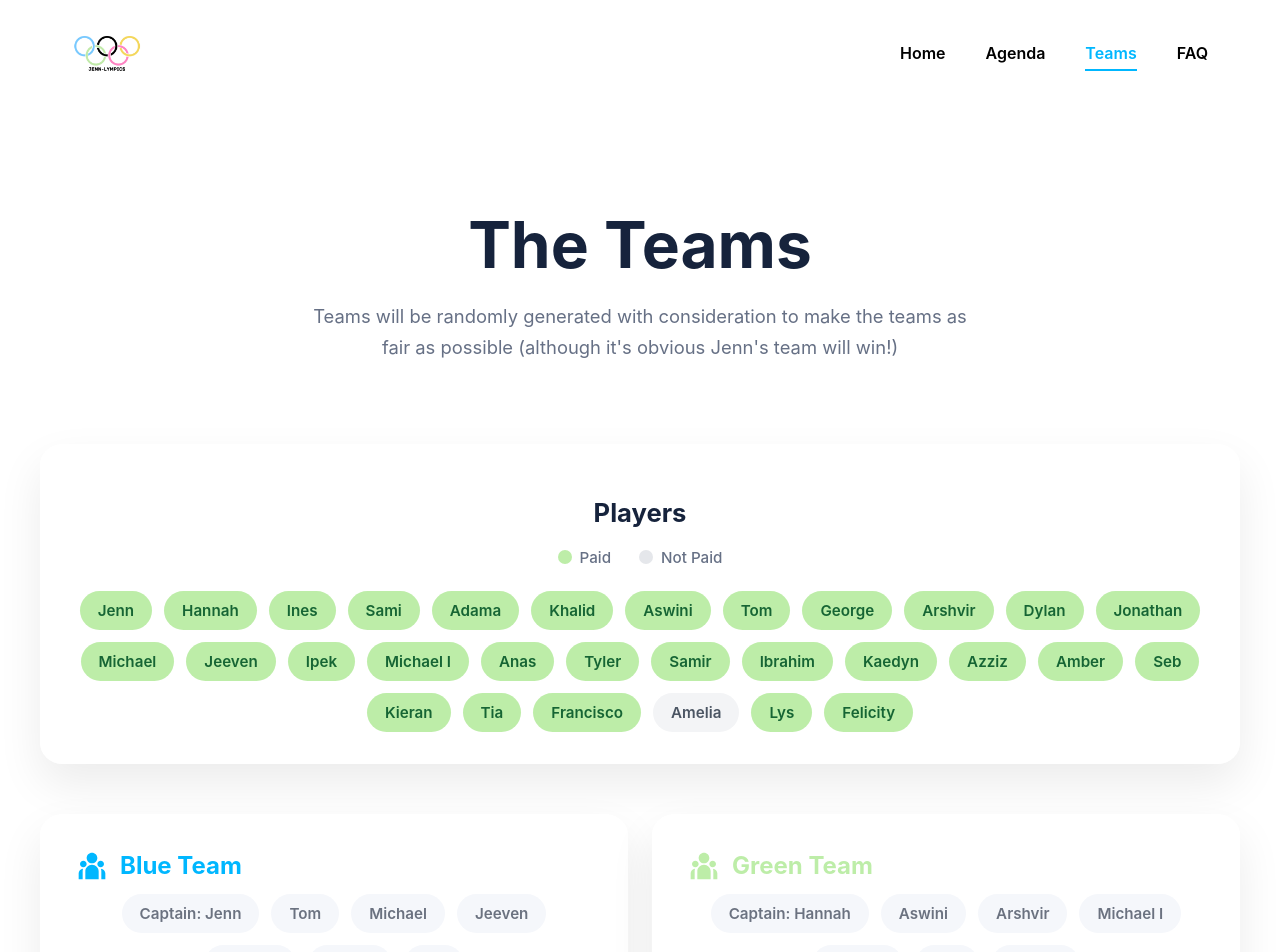
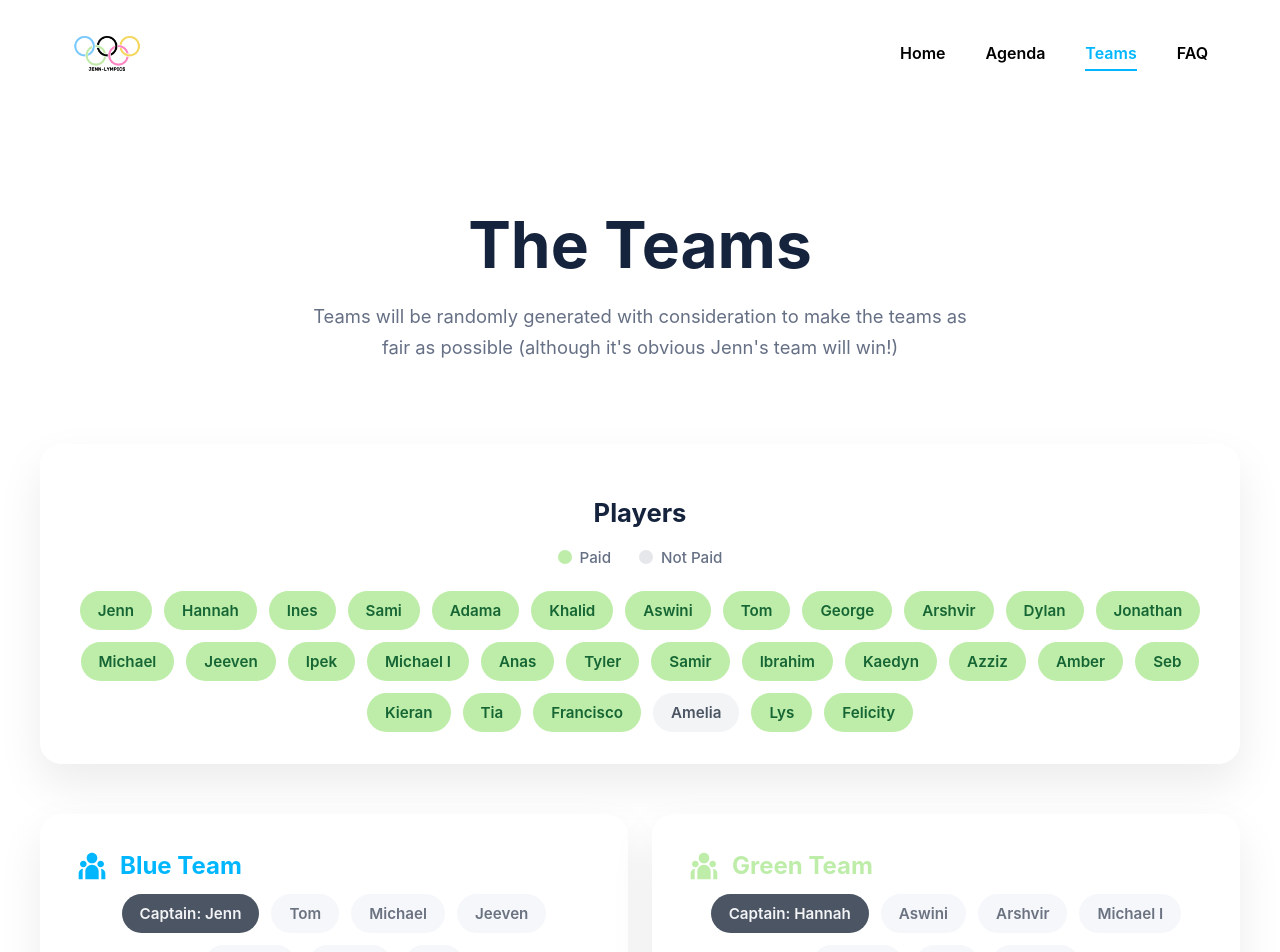
Before and after one commit to Jennipham/jenn-lympics, a React (Vite) app in the folder jenn-lympics-website/: page /teams in a window 1280 px wide. Shown: the top 952 px of the page. Built offline with nearby package versions, Linux system fonts and the light colour scheme.

Commit message:
Update Teams.css

```diff
--- a/jenn-lympics-website/src/components/Teams/Teams.css
+++ b/jenn-lympics-website/src/components/Teams/Teams.css
@@ -304,6 +304,11 @@ grid-template-columns:1fr;
     color: #4b5563;
 }
 
+.player-pill.captain {
+    background: #4b5563;
+    color: #f3f4f6;
+}
+
 .player-pill:hover {
     transform: translateY(-2px);
 }
```
